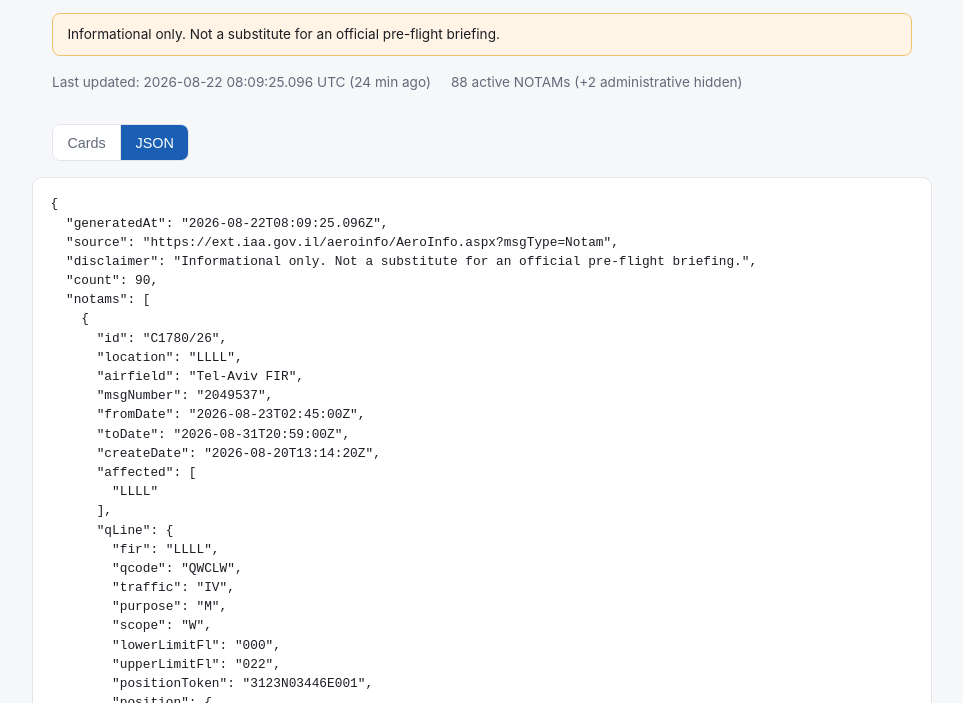
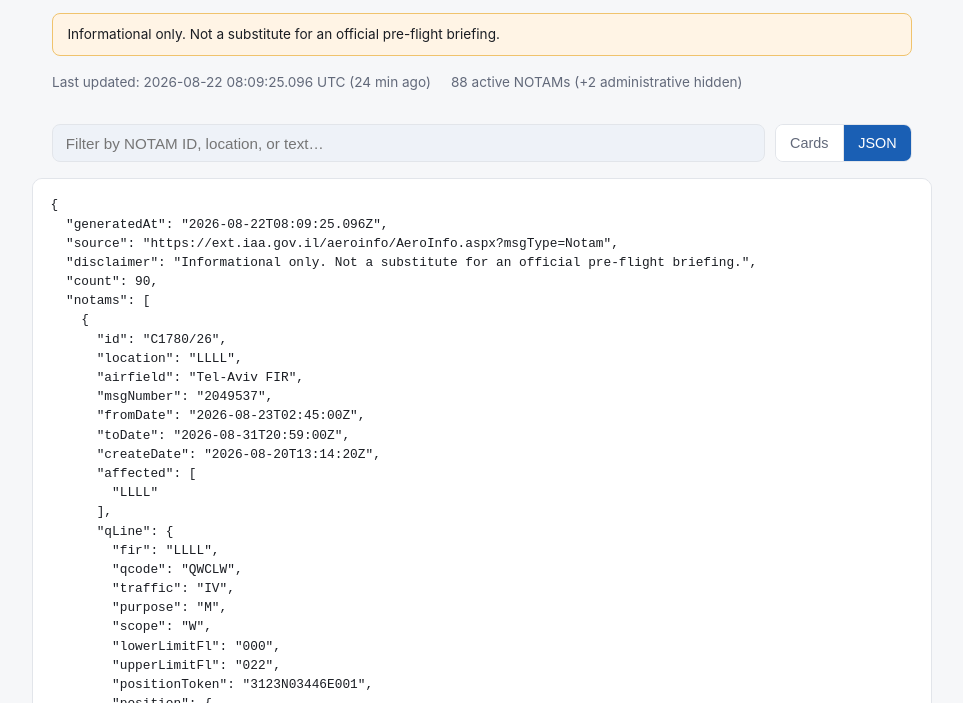
Before and after one commit to arielf-idra/notam-isr, a website: page index.html in a window 1280 px wide. Both pictures are taken after a click on the button "JSON". Shown: the part 97-800 px from the top of the page, without its empty margins (158-1121 px from the left). Drawn offline with Linux system fonts and the light colour scheme.

Commit message:
Keep Cards/JSON toggle fixed in place; grey out search instead of hiding it
Hiding the search input in JSON mode collapsed its flex slot, shifting
the toggle buttons sideways between views. Disabling (and greying out)
the input instead keeps the whole controls row static.

Co-Authored-By: Claude Sonnet 5 <noreply@anthropic.com>

```diff
--- a/index.html
+++ b/index.html
@@ -87,6 +87,11 @@
     background: var(--surface);
     color: var(--text);
     font-size: 0.95rem;
+  }
+  #search:disabled {
+    background: var(--badge-bg);
+    color: var(--text-muted);
+    cursor: not-allowed;
   }
   .view-toggle {
     display: flex;
--- a/viewer.js
+++ b/viewer.js
@@ -71,7 +71,7 @@ function setupViewToggle() {
   function setMode(showJson) {
     listEl.hidden = showJson;
     jsonEl.hidden = !showJson;
-    searchEl.hidden = showJson;
+    searchEl.disabled = showJson;
     jsonBtn.classList.toggle('active', showJson);
     jsonBtn.setAttribute('aria-pressed', String(showJson));
     cardsBtn.classList.toggle('active', !showJson);
```
